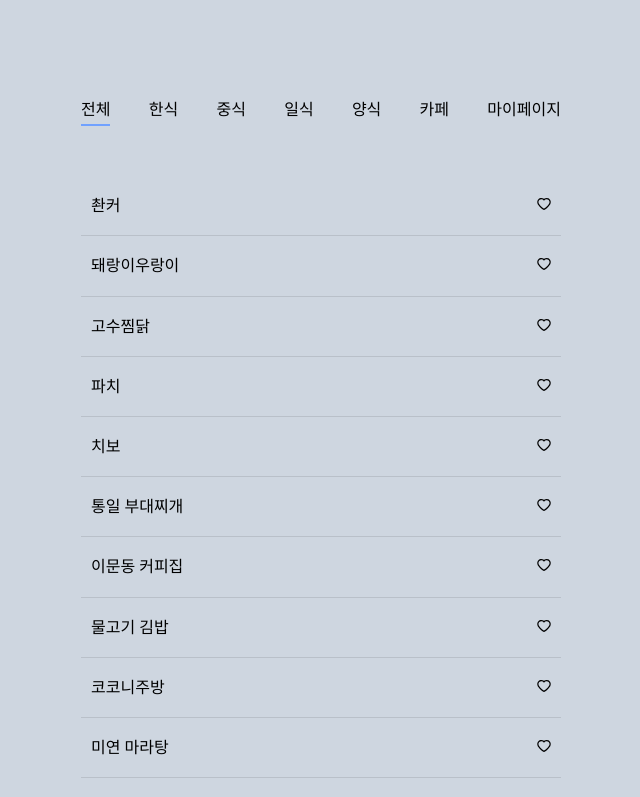
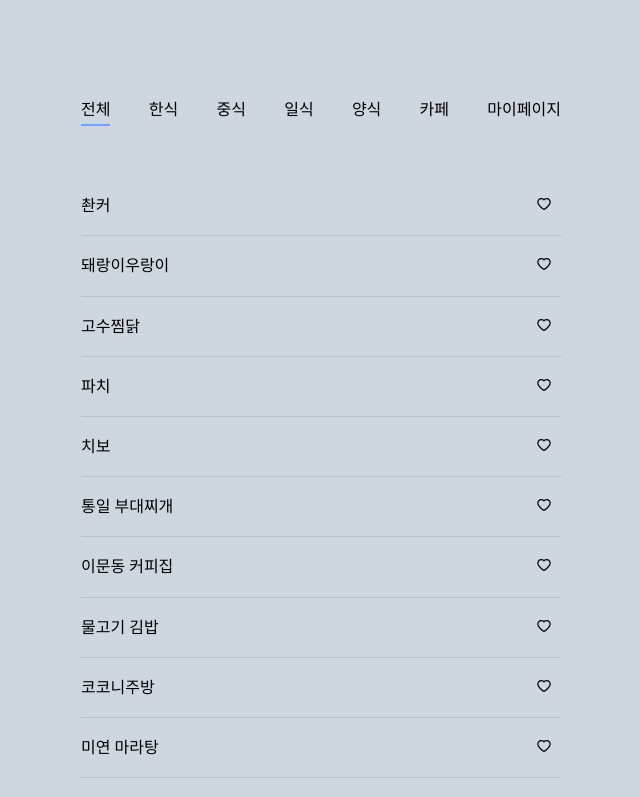
Before and after one commit to seongminn/likelion_matzip, a React (Create React App) app: page / in a window 1280 px wide. Shown: the top 797 px of the page, without its empty margins (239-879 px from the left). Built offline with nearby package versions, Linux system fonts and the light colour scheme.

Commit message:
add: alert message & checkbox on mypage

```diff
--- a/src/components/Board.js
+++ b/src/components/Board.js
@@ -4,6 +4,7 @@ import { cate } from "../api";
 import { useRecoilState } from "recoil";
 import { heartState } from "./../atom";
 import { useEffect } from "react";
+import CheckBox from "./CheckBox";
 
 const Box = styled.div`
   display: flex;
@@ -13,6 +14,7 @@ const Box = styled.div`
 
 const FoodList = styled.div`
   padding: 20px 10px;
+  padding-left: 0;
   display: flex;
   justify-content: space-between;
   align-items: center;
@@ -22,12 +24,17 @@ const FoodList = styled.div`
   }
 `;
 
-const Icon = styled.div`
+const FoodName = styled.div`
+  display: flex;
+  gap: 5px;
+  justify-content: center;
+  align-items: center;
+`;
+
+const Heart = styled.div`
   font-size: 14px;
   cursor: pointer;
 `;
-
-const FoodName = styled.p``;
 
 const Board = ({ category }) => {
   const [favs, setFavs] = useRecoilState(heartState);
@@ -40,6 +47,7 @@ const Board = ({ category }) => {
       console.log(favIdx);
       let result;
       if (favIdx === -1) {
+        alert(`${name}이(가) 찜 목록에 추가되었습니다😉`);
         result = [...prevFavs, { id, name }];
 
         localStorage.setItem("foods", JSON.stringify(result));
@@ -69,21 +77,24 @@ const Board = ({ category }) => {
         ? data.map((d) => (
             <FoodList key={d.id + d.name}>
               <FoodName>{d.name}</FoodName>
-              <Icon onClick={() => onClickHeart(d.id, d.name)}>
+              <Heart onClick={() => onClickHeart(d.id, d.name)}>
                 {favs.find((fav) => fav.id === d.id) ? (
                   <HeartFilled style={{ color: "#ff6b81" }} />
                 ) : (
                   <HeartOutlined />
                 )}
-              </Icon>
+              </Heart>
             </FoodList>
           ))
         : favs.map((d) => (
             <FoodList key={d.id + "favs"}>
-              <FoodName>{d.name}</FoodName>
-              <Icon onClick={() => onClickHeart(d.id)}>
+              <FoodName>
+                <CheckBox />
+                {d.name}
+              </FoodName>
+              <Heart onClick={() => onClickHeart(d.id)}>
                 <HeartFilled style={{ color: "#ff6b81" }} />
-              </Icon>
+              </Heart>
             </FoodList>
           ))}
     </Box>
--- /dev/null
+++ b/src/components/CheckBox.js
@@ -0,0 +1,23 @@
+import { CheckCircleFilled, CheckCircleOutlined } from "@ant-design/icons";
+import { useState } from "react";
+
+const CheckBox = () => {
+  const [checked, setChecked] = useState(false);
+
+  const onClickChecked = () => {
+    setChecked((prev) => !prev);
+  };
+  return checked ? (
+    <CheckCircleFilled
+      style={{ color: "#70a1ff", cursor: "pointer" }}
+      onClick={onClickChecked}
+    />
+  ) : (
+    <CheckCircleOutlined
+      style={{ cursor: "pointer" }}
+      onClick={onClickChecked}
+    />
+  );
+};
+
+export default CheckBox;
--- /dev/null
+++ b/src/components/MyPage.js
@@ -0,0 +1,5 @@
+const MyPage = () => {
+  return;
+};
+
+export default MyPage;
```
